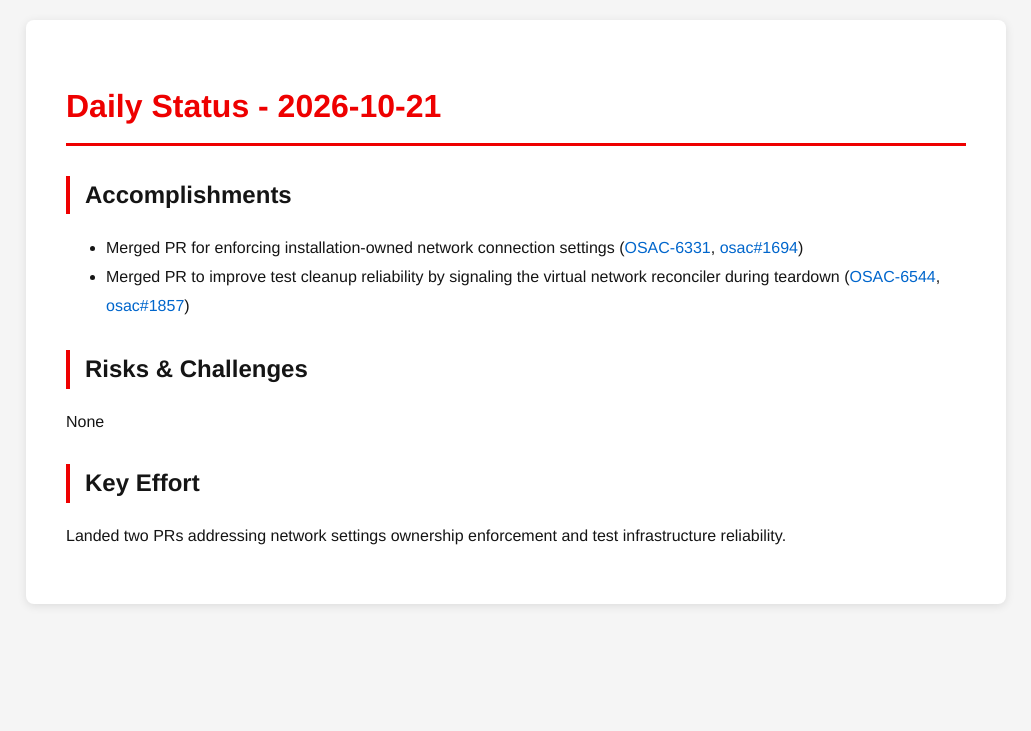
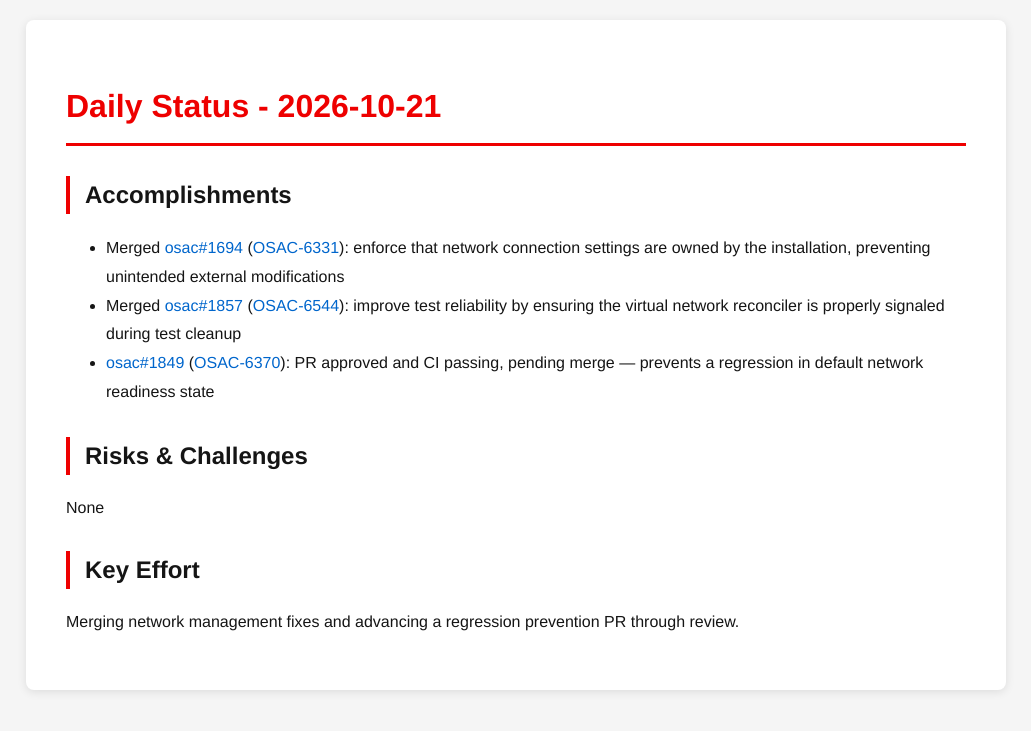
Before and after one commit to tzvatot/daily-status, a Jekyll site: the page built from 2026-10-21.md, in a window 1280 px wide. Shown: the top 731 px of the page, without its empty margins (124-1155 px from the left). Built offline with Jekyll 4.4.1, drawn with Linux system fonts in a browser that asks for light colours.

Commit message:
Daily status update - 2026-10-21

```diff
--- a/2026-10-21.md
+++ b/2026-10-21.md
@@ -7,11 +7,12 @@ date: 2026-10-21
 # Daily Status - 2026-10-21
 
 ## Accomplishments
-- Merged PR for enforcing installation-owned network connection settings ([OSAC-6331](https://redhat.atlassian.net/browse/OSAC-6331), [osac#1694](https://github.com/osac-project/osac/pull/1694))
-- Merged PR to improve test cleanup reliability by signaling the virtual network reconciler during teardown ([OSAC-6544](https://redhat.atlassian.net/browse/OSAC-6544), [osac#1857](https://github.com/osac-project/osac/pull/1857))
+- Merged [osac#1694](https://github.com/osac-project/osac/pull/1694) ([OSAC-6331](https://redhat.atlassian.net/browse/OSAC-6331)): enforce that network connection settings are owned by the installation, preventing unintended external modifications
+- Merged [osac#1857](https://github.com/osac-project/osac/pull/1857) ([OSAC-6544](https://redhat.atlassian.net/browse/OSAC-6544)): improve test reliability by ensuring the virtual network reconciler is properly signaled during test cleanup
+- [osac#1849](https://github.com/osac-project/osac/pull/1849) ([OSAC-6370](https://redhat.atlassian.net/browse/OSAC-6370)): PR approved and CI passing, pending merge — prevents a regression in default network readiness state
 
 ## Risks & Challenges
 None
 
 ## Key Effort
-Landed two PRs addressing network settings ownership enforcement and test infrastructure reliability.
+Merging network management fixes and advancing a regression prevention PR through review.
```
